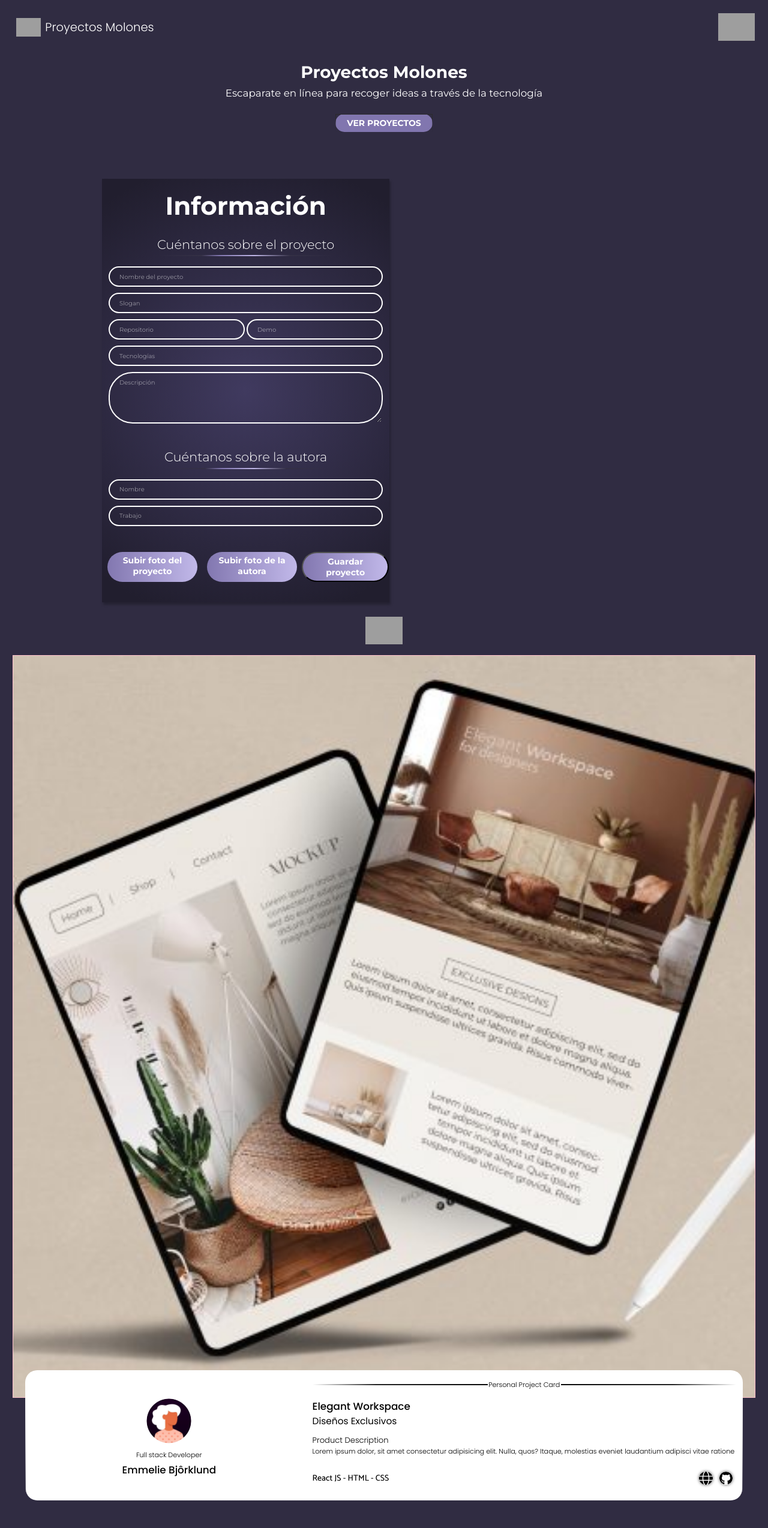
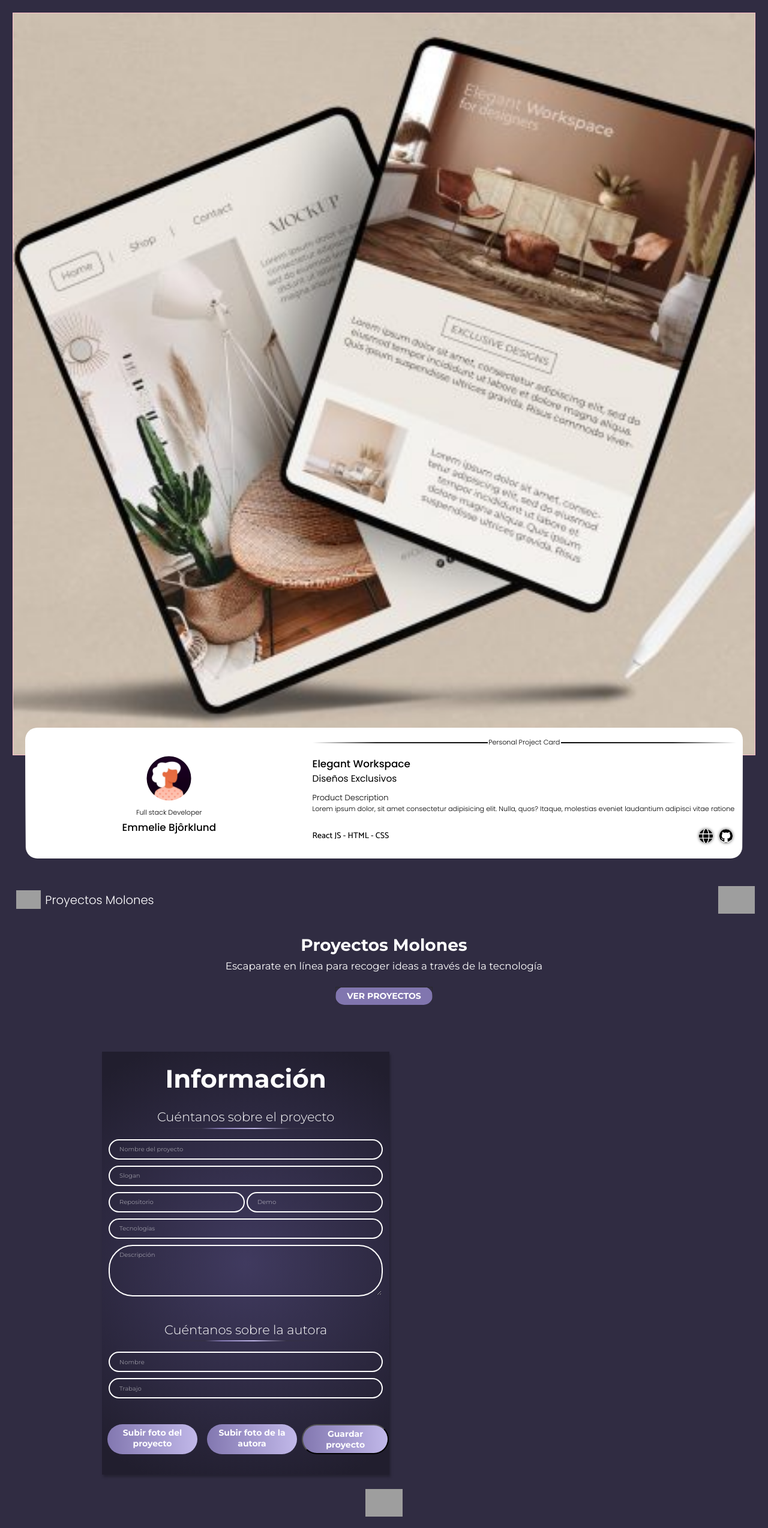
Before and after one commit to Adalab/project-promo-a-pt-module-3-team-2, a React (Vite) app: page / in a window 1280 px wide. Shown: the whole page at 60% size. Built offline with nearby package versions, Linux system fonts and the light colour scheme; grey boxes are pictures that could not be loaded.

Commit message:
move code from index to app

```diff
--- a/index.html
+++ b/index.html
@@ -18,57 +18,6 @@
 
 <body>
   <div class="container">
-
-    <header class="header">
-      <a class="header__brand" href="./" title="Haz click para volver a la página inicial">
-        <img class="header__companyLogo" src="./images/laptop-code-solid.svg" alt="Logo proyectos molones">
-        <h1 class="header__title">Proyectos molones</h1>
-      </a>
-      <img class="logoSponsor" src="./images/adalab.png" alt="Logo Adalab">
-    </header>
-
-    <main class="main">
-      <section class="hero">
-        <h2 class="title">Proyectos molones</h2>
-        <p class="hero__text">Escaparate en línea para recoger ideas a través de la tecnología</p>
-        <a class="button--link" href="./">Ver proyectos</a>
-      </section>
-
-      <form class="addForm">
-        <h2 class="title">Información</h2>
-        <fieldset class="addForm__group">
-          <legend class="addForm__title">Cuéntanos sobre el proyecto</legend>
-          <input class="addForm__input" type="text" name="name" id="name" placeholder="Nombre del proyecto">
-          <input class="addForm__input" type="text" name="slogan" id="slogan" placeholder="Slogan">
-          <div class="addForm__2col">
-            <input class="addForm__input" type="url" name="repo" id="repo" placeholder="Repositorio">
-            <input class="addForm__input" type="url" name="demo" id="demo" placeholder="Demo">
-          </div>
-          <input class="addForm__input" type="text" name="technologies" id="technologies" placeholder="Tecnologías">
-          <textarea class="addForm__input" type="text" name="desc" id="desc" placeholder="Descripción"
-            rows="5"></textarea>
-        </fieldset>
-
-        <fieldset class="addForm__group">
-          <legend class="addForm__title">Cuéntanos sobre la autora</legend>
-          <input class="addForm__input" type="text" name="autor" id="autor" placeholder="Nombre">
-          <input class="addForm__input" type="text" name="job" id="job" placeholder="Trabajo">
-        </fieldset>
-
-        <fieldset class="addForm__group--upload">
-          <label for="image" class="button">Subir foto del proyecto</label>
-          <input class="addForm__hidden" type="file" name="image" id="image">
-          <label for="photo" class="button">Subir foto de la autora</label>
-          <input class="addForm__hidden" type="file" name="photo" id="photo">
-          <button class="button--large">Guardar proyecto</button>
-        </fieldset>
-
-      </form>
-    </main>
-
-    <footer class="footer">
-      <img class="logoSponsor" src="./images/adalab.png" alt="Logo Adalab">
-    </footer>
 
     <div id="root"></div>
     <script type="module" src="/src/main.jsx"></script>
--- a/src/components/App.jsx
+++ b/src/components/App.jsx
@@ -5,6 +5,56 @@ function App() {
   return (
     <div>
       <Card />
+      <header className="header">
+      <a className="header__brand" href="./" title="Haz click para volver a la página inicial">
+        <img className="header__companyLogo" src="./images/laptop-code-solid.svg" alt="Logo proyectos molones" />
+        <h1 className="header__title">Proyectos molones</h1>
+      </a>
+      <img className="logoSponsor" src="./images/adalab.png" alt="Logo Adalab" />
+    </header>
+
+    <main className="main">
+      <section className="hero">
+        <h2 className="title">Proyectos molones</h2>
+        <p className="hero__text">Escaparate en línea para recoger ideas a través de la tecnología</p>
+        <a className="button--link" href="./">Ver proyectos</a>
+      </section>
+
+      <form className="addForm">
+        <h2 className="title">Información</h2>
+        <fieldset className="addForm__group">
+          <legend className="addForm__title">Cuéntanos sobre el proyecto</legend>
+          <input className="addForm__input" type="text" name="name" id="name" placeholder="Nombre del proyecto" />
+          <input className="addForm__input" type="text" name="slogan" id="slogan" placeholder="Slogan" />
+          <div className="addForm__2col">
+            <input className="addForm__input" type="url" name="repo" id="repo" placeholder="Repositorio" />
+            <input className="addForm__input" type="url" name="demo" id="demo" placeholder="Demo" />
+          </div>
+          <input className="addForm__input" type="text" name="technologies" id="technologies" placeholder="Tecnologías" />
+          <textarea className="addForm__input" type="text" name="desc" id="desc" placeholder="Descripción"
+            rows="5"></textarea>
+        </fieldset>
+
+        <fieldset className="addForm__group">
+          <legend className="addForm__title">Cuéntanos sobre la autora</legend>
+          <input className="addForm__input" type="text" name="autor" id="autor" placeholder="Nombre" />
+          <input className="addForm__input" type="text" name="job" id="job" placeholder="Trabajo" />
+        </fieldset>
+
+        <fieldset className="addForm__group--upload">
+          <label htmlFor="image" className="button">Subir foto del proyecto </label>
+          <input className="addForm__hidden" type="file" name="image" id="image" />
+          <label htmlFor="photo" className="button">Subir foto de la autora</label>
+          <input className="addForm__hidden" type="file" name="photo" id="photo" />
+          <button className="button--large">Guardar proyecto</button>
+        </fieldset>
+
+      </form>
+    </main>
+
+    <footer className="footer">
+      <img className="logoSponsor" src="./images/adalab.png" alt="Logo Adalab" />
+    </footer>
     </div>
   );
 }
```
Also changed, not shown: src/components/Footer.jsx (added).
